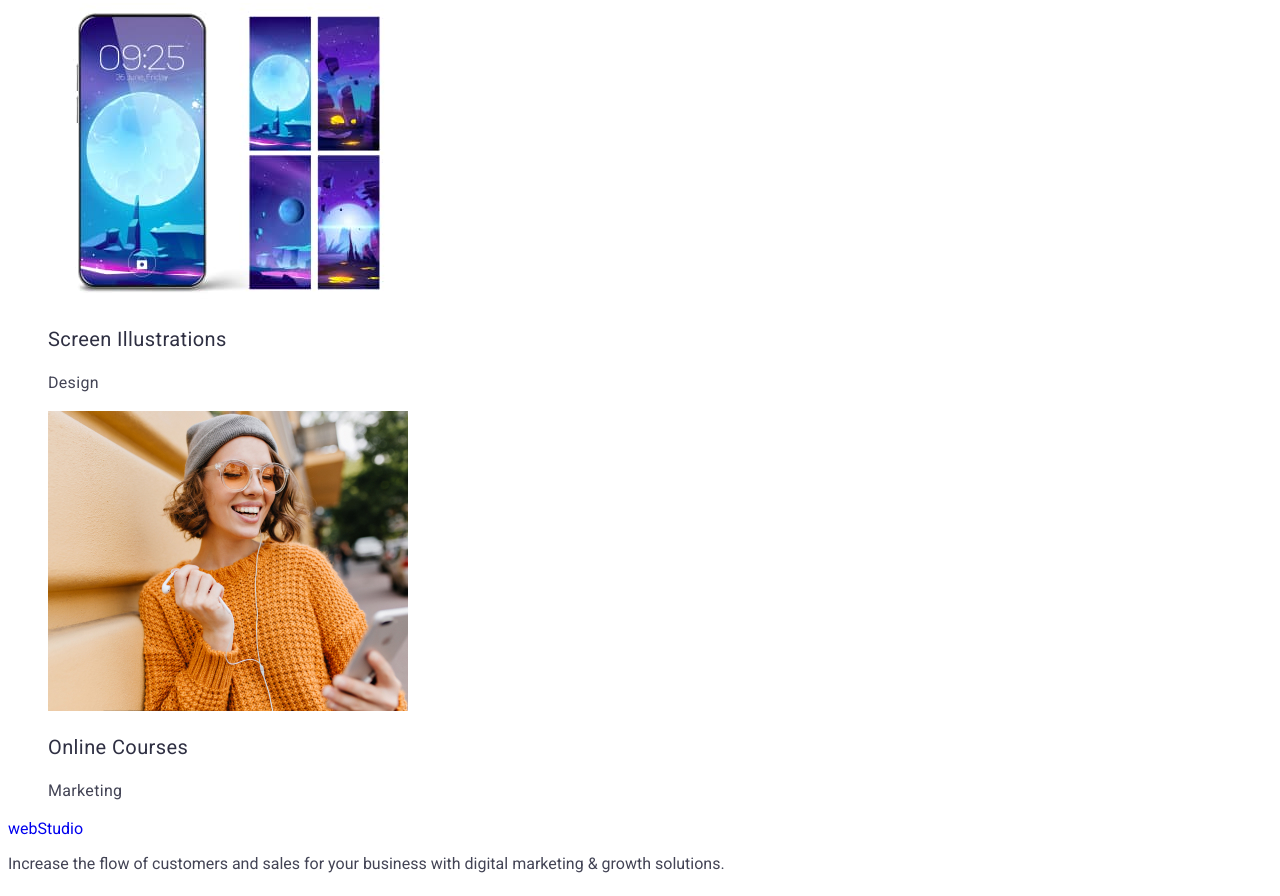
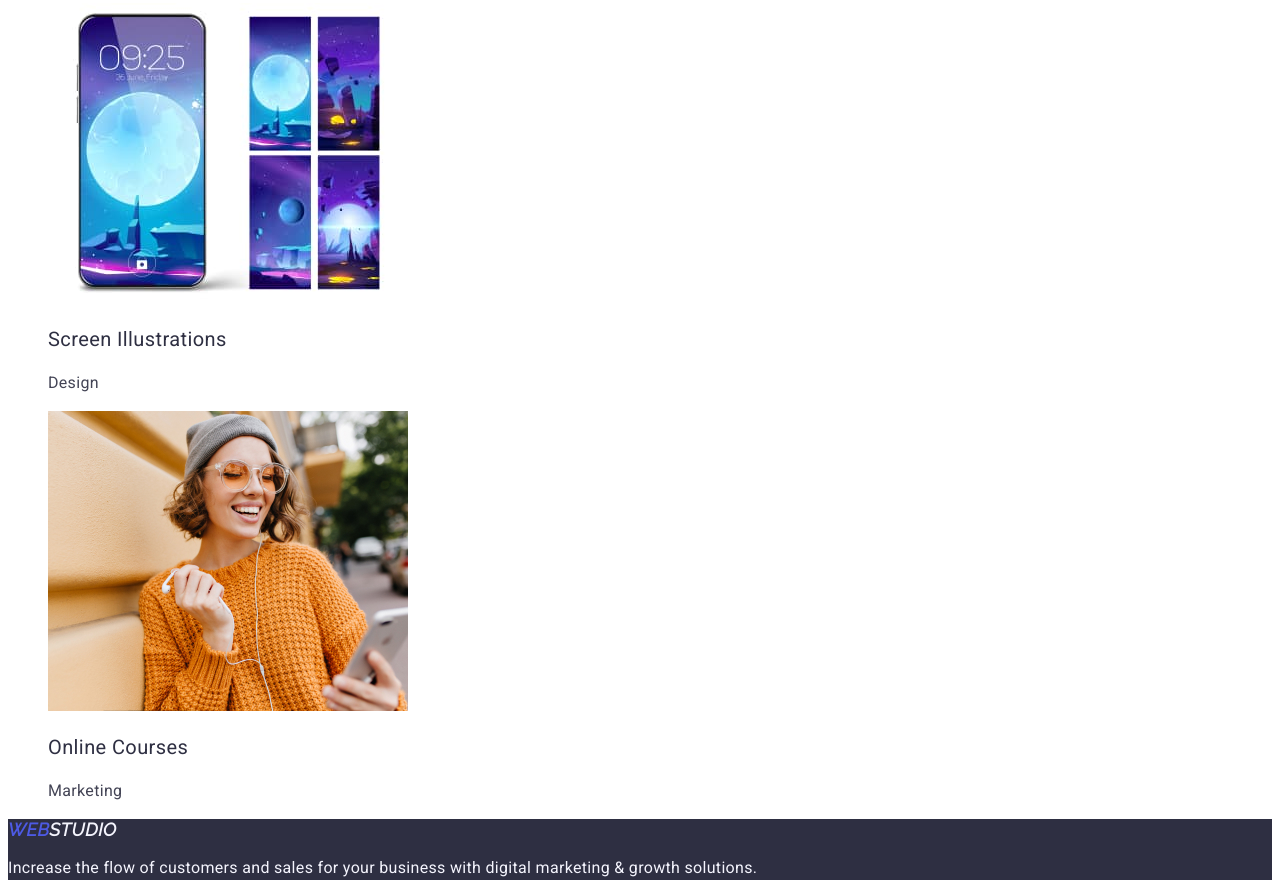
Before and after one commit to Tepa86/goit-homework-02, a plain HTML site: page index.html in a window 1280 px wide. Shown: the part 4108-5004 px from the top of the page. Drawn offline with Linux system fonts and the light colour scheme.

Commit message:
addfooter

```diff
--- a/css/styles.css
+++ b/css/styles.css
@@ -150,3 +150,33 @@ background-color: #2E2F42;
         letter-spacing: 0.02em;
         color: #2e2f42;
 }
+.footertext {
+    line-height: 1.5;
+    color: #F4F4FD;
+    letter-spacing: 0.02em;
+}
+.footer-backgraund {
+    background-color: #2e2f42;
+}
+.logo-footer {
+    color: #4D5AE5;
+    font-size: 18px;
+    font-style: normal;
+    font-weight: 700;
+    line-height: 1.17;
+    letter-spacing: 0.54px;
+    text-transform: uppercase;
+    font-family: "Raleway", sans-serif;
+
+}
+
+.studio-footer {
+    color: #F4F4FD;
+    font-family: "Raleway", sans-serif;
+    font-size: 18px;
+    font-style: normal;
+    font-weight: 700;
+    line-height: 1, 17;
+    letter-spacing: 0.54px;
+    text-transform: uppercase;
+}
--- a/index.html
+++ b/index.html
@@ -180,9 +180,11 @@
         </ul>
       </section>
     </main>
-    <footer>
-      <a href="./index.html">web<span>Studio</span></a>
-      <p>
+    <footer class="footer-backgraund">
+      <a class="logo-footer" href="./index.html"
+        >web<span class="studio-footer">Studio</span></a
+      >
+      <p class="footertext">
         Increase the flow of customers and sales for your business with digital
         marketing & growth solutions.
       </p>
```
